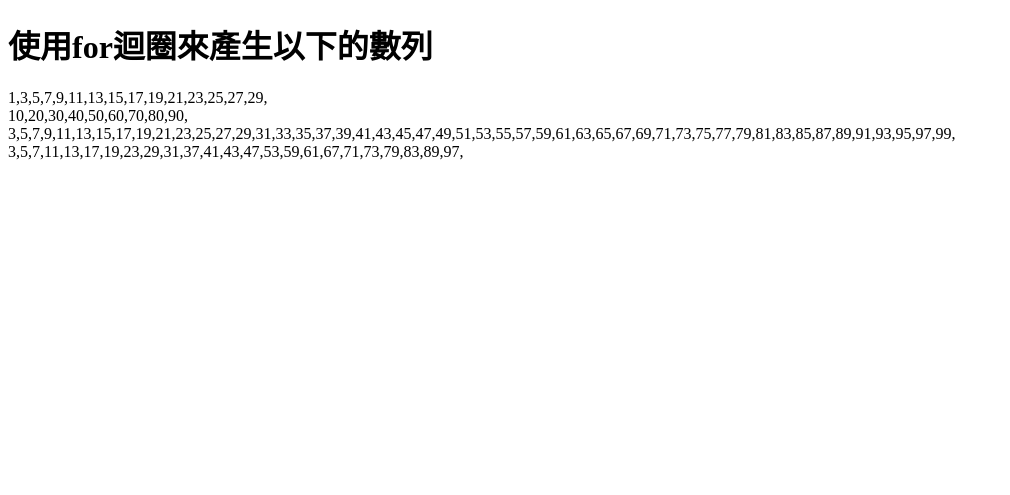
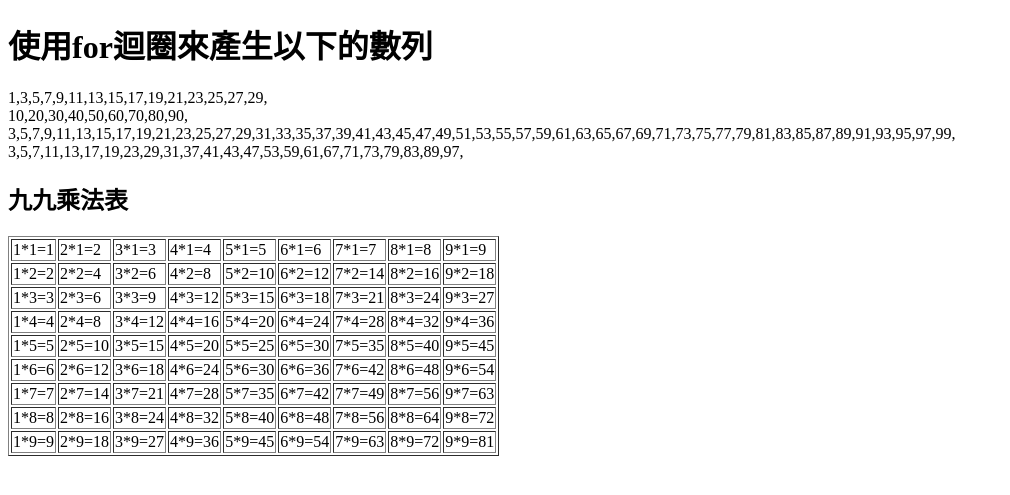
Before and after one commit to doris2678/myphp, a PHP site: page /loop/index.php in a window 1280 px wide. Shown: the top 495 px of the page, without its empty margins (0-1010 px from the left). Run offline with PHP 8.4, Linux system fonts and the light colour scheme.

Commit message:
add 99乘法表

```diff
--- a/array/index.php
+++ b/array/index.php
@@ -10,13 +10,13 @@
 $student=[
         judy=>["國文"=>95,"英文"=>64,"數學"=>70,"地理"=>90, "歷史"=>84],
         amo=>["國文"=>88,"英文"=>78,"數學"=>54,"地理"=>81, "歷史"=>71],
+
         john=>["國文"=>45,"英文"=>60,"數學"=>68,"地理"=>70, "歷史"=>62],
         peter=>["國文"=>59,"英文"=>32,"數學"=>77,"地理"=>54, "歷史"=>42],
         hebe=>["國文"=>71,"英文"=>62,"數學"=>80,"地理"=>62, "歷史"=>64]
-];
-
-echo $student;
+   ];
 
 ?>
+
 </body>
 </html>
--- a/loop/index.php
+++ b/loop/index.php
@@ -48,14 +48,20 @@ for ($j=3; $j<100 ; $j++) {
     // echo "迴圈跑了".$count."次";
 }
 
-
-
-
-
-
-
 ?>
-
+<h2>九九乘法表</h2>
+<table border=1>
+<?php
+ for ($i=1; $i <=9 ; $i++) {
+    echo "<tr>";
+    for ($j=1; $j <=9 ; $j++) {
+     echo "<td>".$j."*".$i."=".$i*$j."</td>";
+    }
+    echo "</tr>";
+ }
+?>
+</tr>
+</table>
 
 
 </body>
```
